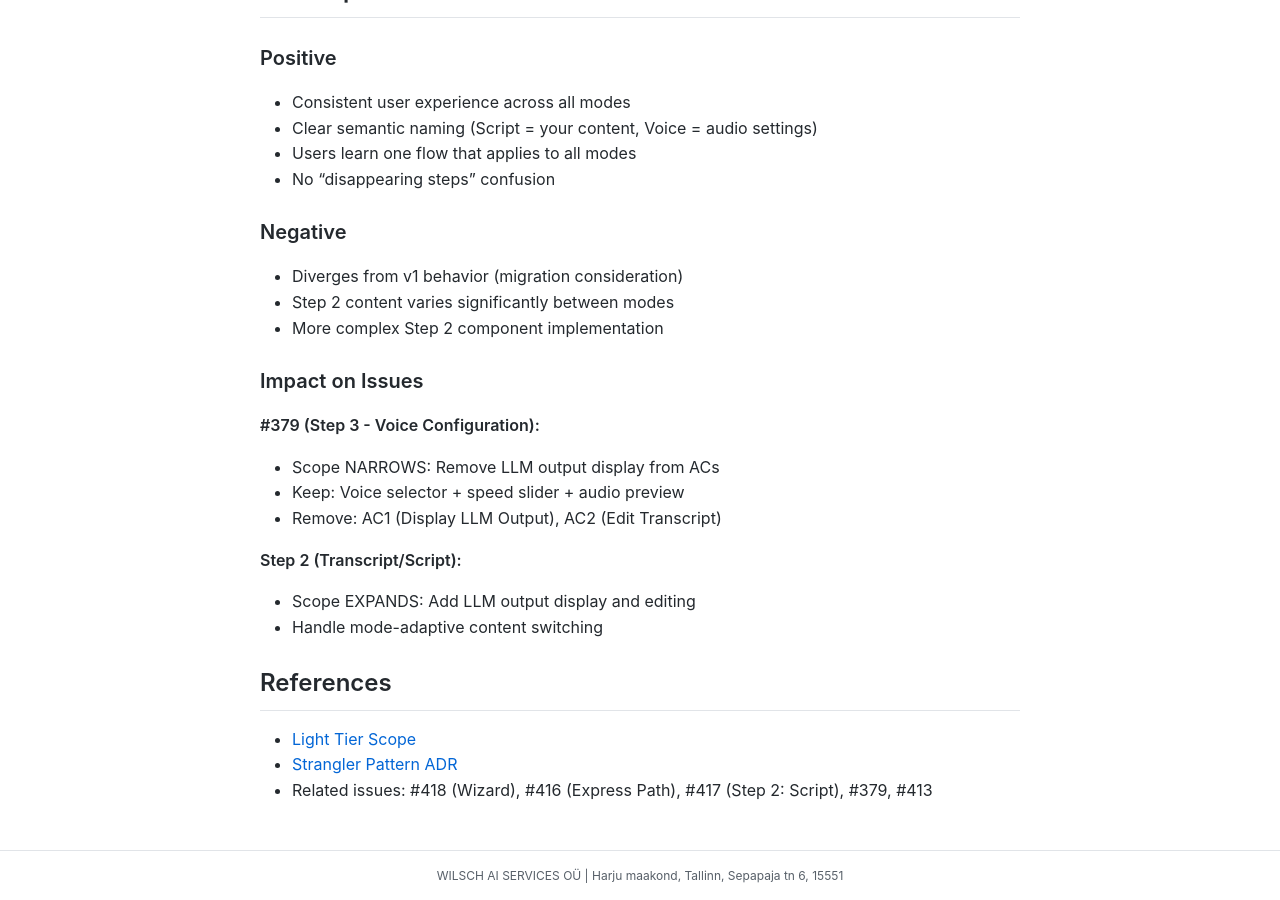
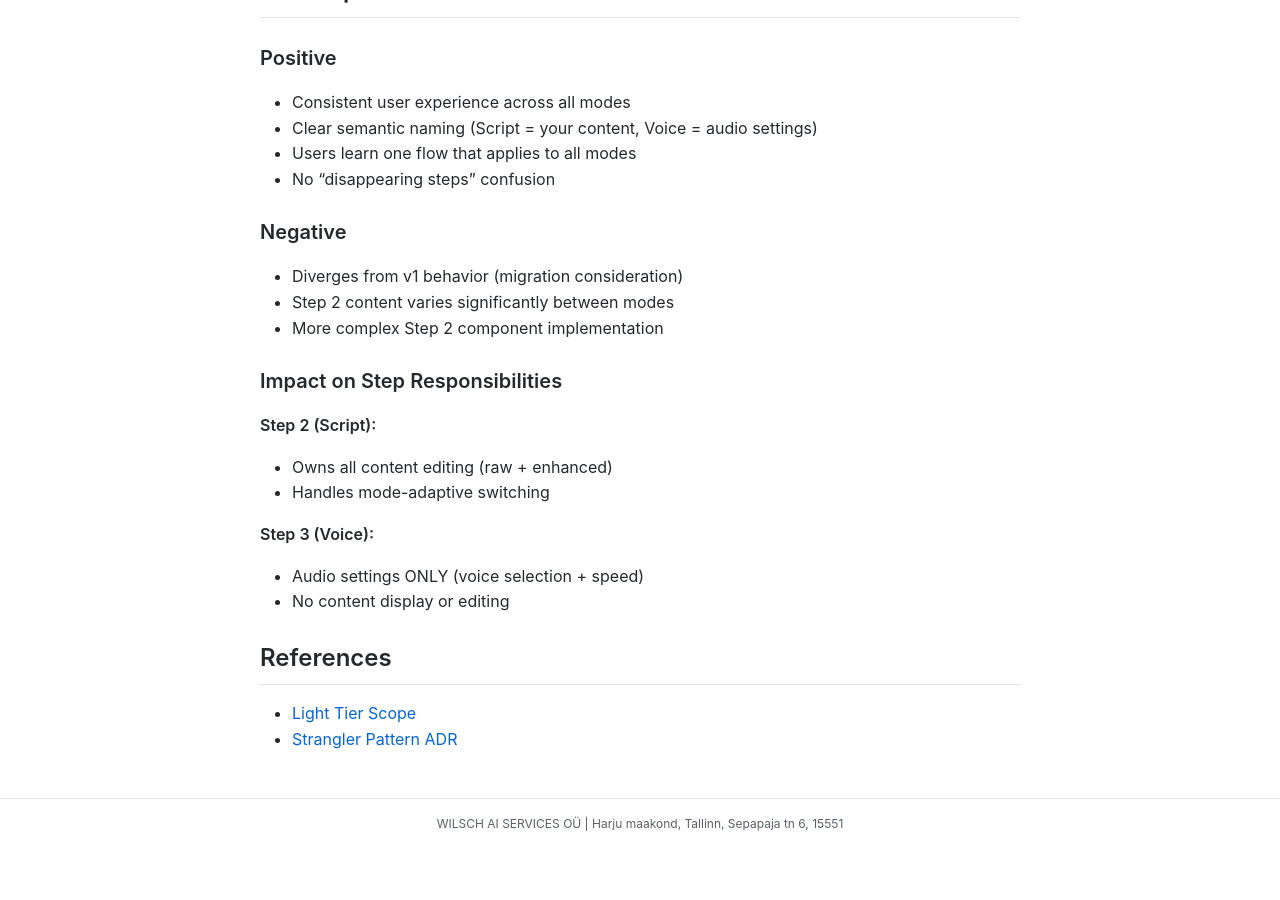
Before and after one commit to MariusWilsch/public-wilsch-ai-pages, a Jekyll site: the page built from project/paul_youtube_fullstack/adr-wizard-unified-script-step.md, in a window 1280 px wide and 900 px high, scrolled down 2698 px. Built offline with Jekyll 4.4.1, drawn with Linux system fonts in a browser that asks for light colours; our own code applies the rules of GitHub Pages for plain Markdown files; after the commit the page ends 3547 px from its top, so only the background shows below that.

Commit message:
Sync from hippocampus 2026-01-03

```diff
--- a/project/paul_youtube_fullstack/adr-wizard-unified-script-step.md
+++ b/project/paul_youtube_fullstack/adr-wizard-unified-script-step.md
@@ -91,19 +91,17 @@ Skipped steps remain **visible** (not hidden) with distinct visual state and exp
 - Step 2 content varies significantly between modes
 - More complex Step 2 component implementation
 
-### Impact on Issues
+### Impact on Step Responsibilities
 
-**#379 (Step 3 - Voice Configuration):**
-- Scope NARROWS: Remove LLM output display from ACs
-- Keep: Voice selector + speed slider + audio preview
-- Remove: AC1 (Display LLM Output), AC2 (Edit Transcript)
+**Step 2 (Script):**
+- Owns all content editing (raw + enhanced)
+- Handles mode-adaptive switching
 
-**Step 2 (Transcript/Script):**
-- Scope EXPANDS: Add LLM output display and editing
-- Handle mode-adaptive content switching
+**Step 3 (Voice):**
+- Audio settings ONLY (voice selection + speed)
+- No content display or editing
 
 ## References
 
 - [Light Tier Scope](https://mariuswilsch.github.io/public-wilsch-ai-pages/project/paul_youtube_fullstack/light-tier-v2-feature-scope)
 - [Strangler Pattern ADR](https://mariuswilsch.github.io/public-wilsch-ai-pages/project/paul_youtube_fullstack/adr-strangler-pattern-sequencing)
-- Related issues: #418 (Wizard), #416 (Express Path), #417 (Step 2: Script), #379, #413
```
